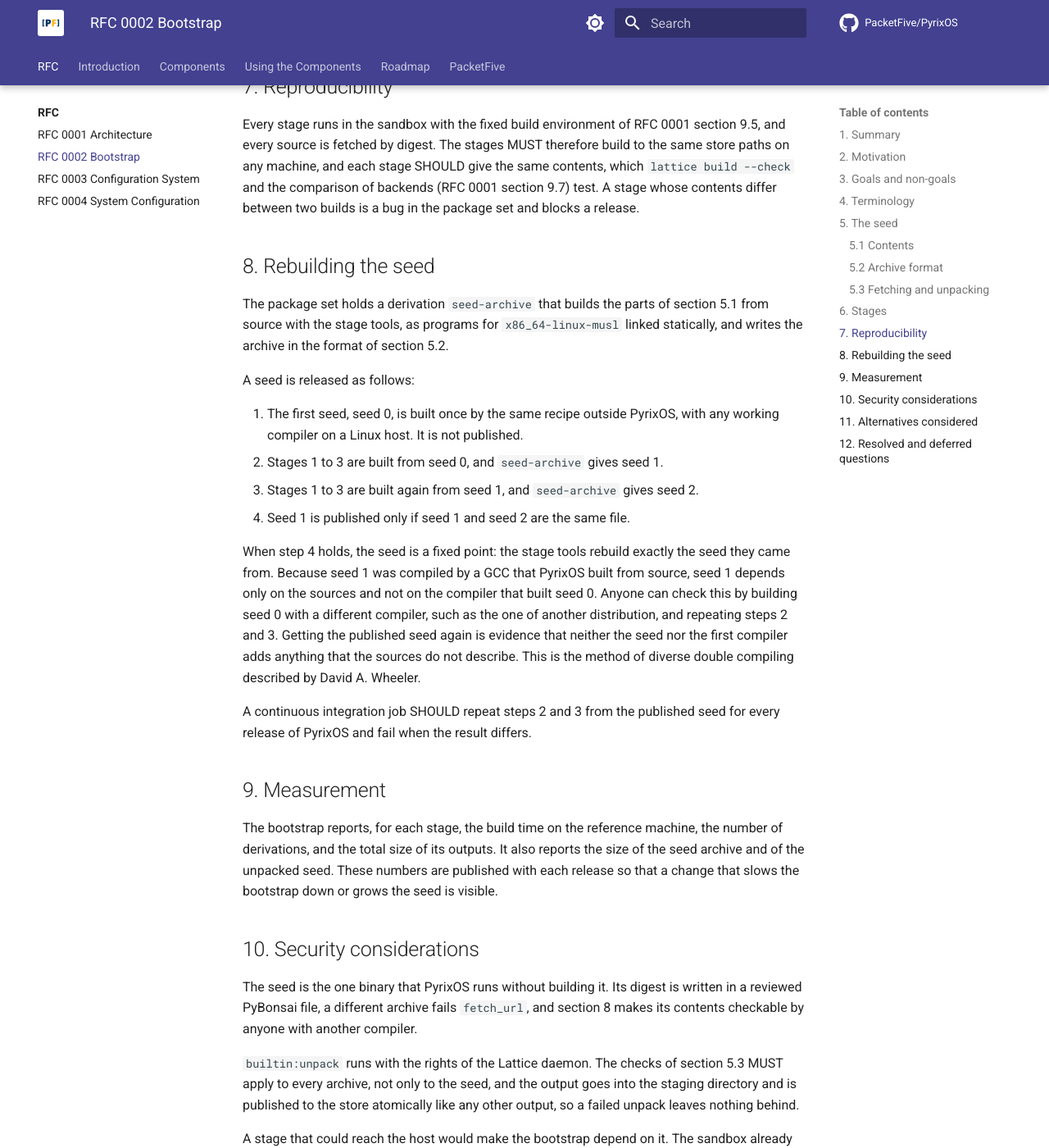
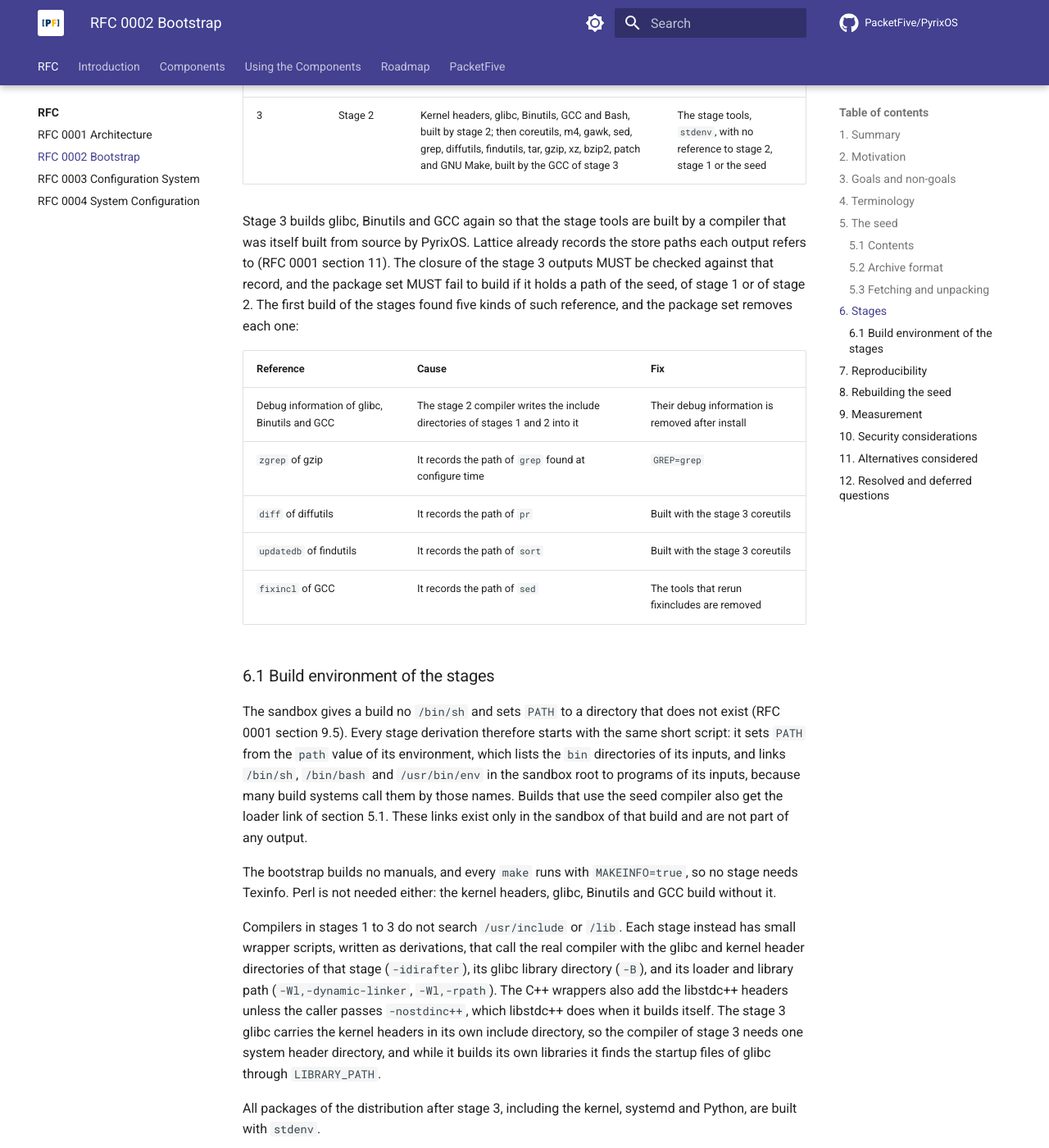
Before and after one commit to PacketFive/PyrixOS, an MkDocs documentation site: the page built from docs/rfc/0002-bootstrap.md, in a window 1280 px wide and 1400 px high, scrolled down 4346 px. Shown: the whole window at 82% size. Built offline with MkDocs 1.6.1 and Material for MkDocs 9.7.7, drawn with Linux system fonts in a browser that asks for light colours; comment, search, counter and statistics services are not loaded; some of the changed text lies outside the part shown.

Commit message:
Add bootstrap package set; build stages 1 to 3
Signed-off-by: Weqaar Janjua <weqaar.janjua@gmail.com>

````diff
--- a/docs/rfc/0002-bootstrap.md
+++ b/docs/rfc/0002-bootstrap.md
@@ -61,16 +61,19 @@
 
 ### 5.1 Contents
 
-The seed MUST hold only statically linked programs and the files they read, and MUST NOT name a path outside itself. Its programs find their own files relative to their location, so it works at any store path.
+The programs of the seed MUST be statically linked, and the seed MUST NOT need a file outside itself. Its programs find their own files relative to their location, so it works at any store path.
 
 | Part | Purpose |
 | --- | --- |
 | BusyBox | Shell, core utilities, `sed`, `awk`, `grep`, `find`, `diff`, `patch`, `tar`, `gzip`, `xz` decompression |
 | GNU Make | Running the build systems of stage 1 |
 | GNU Binutils | Assembler, linker and archive tools |
-| GCC with C and C++, and musl | A compiler that targets `x86_64-linux-musl` and links statically, so the programs of stage 1 need no shared library |
+| GCC with C and C++ | A compiler that targets `x86_64-linux-musl` |
+| musl | The C library of that compiler, as a static library and as a shared library that is also its program loader |
 
-The versions in the first seed are those of the stage 3 packages at the time of the seed release. A newer seed is needed only when a stage 1 package can no longer be built with the old one.
+The programs of stage 1 are linked against the shared musl of the seed. Each one names the loader and library directory of the seed by its store path (`-Wl,-dynamic-linker` and `-Wl,-rpath`), so it runs in any sandbox that has the seed as an input and in no other. The compiler of the seed still names `/lib/ld-musl-x86_64.so.1` as its default loader, and configure scripts link test programs without the flags above, so every build that uses the seed links that name to the loader of the seed in its own sandbox root.
+
+Seed 0 takes GCC 11.2.1, Binutils 2.37 and musl from the native x86_64 toolchain of musl.cc (`x86_64-linux-musl-native.tgz`, SHA-256 `eb1db6f0f3c2bdbdbfb993d7ef7e2eeef82ac1259f6a6e1757c33a97dbcef3ad`), and adds BusyBox 1.36.1 and GNU Make 4.4.1 built statically with that compiler. It unpacks to 245 MB and the archive is 58 MB. Later seeds are built by `seed-archive` (section 8) from the versions of the stage 3 packages at the time of the release. A newer seed is needed only when a stage 1 package can no longer be built with the old one.
 
 ### 5.2 Archive format
 
@@ -88,12 +91,12 @@
 
 ```python
 seed = unpack(fetch_url(
-    url="https://example.org/seed/x86_64/pyrix-seed-1.tar.xz",
-    sha256="<digest of the released seed>",
+    url="https://github.com/PacketFive/PyrixOS/releases/download/seed-0/pyrix-seed-0.tar.xz",
+    sha256="fb88d1cf923f3f02c520015ab06bd5c2d6276fe9b7917a976b7e35a64124ea1c",
 ))
 ```
 
-The URL above shows the form only. The real location and digest are fixed in the package set when the first seed is released, and the archive is also kept in the public binary cache so that one site going away does not stop a bootstrap.
+Each seed is published as an asset of a release of the PyrixOS repository whose tag is the name of the seed, and is also kept in the public binary cache so that one site going away does not stop a bootstrap.
 
 ## 6. Stages
 
@@ -102,11 +105,27 @@
 | Stage | Built with | Produces | Purpose |
 | --- | --- | --- | --- |
 | 0 | Nothing | `seed` | The unpacked seed |
-| 1 | Seed | GNU m4, bison, gawk, Python and Perl linked statically against musl; Binutils and GCC with C and C++ as a cross compiler for `x86_64-pyrix-linux-gnu`; Linux kernel headers; glibc built with that cross compiler | A toolchain that targets glibc without using any part of the host or the seed at run time of its output |
-| 2 | Stage 1 | Native Binutils, GCC, GNU Make, Bash, coreutils, sed, grep, gawk, findutils, diffutils, tar, gzip, xz, bzip2, patch, Perl and Python, linked against the glibc of stage 1 | Native tools of the distribution |
-| 3 | Stage 2 | The same packages and glibc again, built by stage 2 | The stage tools, `stdenv`, with no reference to stage 1 or the seed |
+| 1 | Seed | Bash, coreutils, sed, grep, gawk, diffutils, findutils, GNU m4, bison and Python, linked against the musl of the seed; Binutils and GCC with C and C++ as a cross compiler for `x86_64-pyrix-linux-gnu`; Linux kernel headers; glibc and libstdc++ built with that cross compiler | A toolchain that targets glibc without using any part of the host or the seed at run time of its output |
+| 2 | Stage 1 | Bash, coreutils, m4, gawk, sed, grep, diffutils, findutils, tar, gzip, xz, bzip2, patch, GNU Make, Binutils and GCC, cross compiled to run on the glibc of stage 1; then bison and Python, built by that GCC | Temporary native tools |
+| 3 | Stage 2 | Kernel headers, glibc, Binutils, GCC and Bash, built by stage 2; then coreutils, m4, gawk, sed, grep, diffutils, findutils, tar, gzip, xz, bzip2, patch and GNU Make, built by the GCC of stage 3 | The stage tools, `stdenv`, with no reference to stage 2, stage 1 or the seed |
 
-Stage 3 repeats stage 2 so that the stage tools are built by a compiler that was itself built from source by PyrixOS. Lattice already records the store paths each output refers to (RFC 0001 section 11). The stage 3 derivations MUST be checked against that record, and the package set MUST fail to build if any output of stage 3 refers to a path of the seed or of stage 1.
+Stage 3 builds glibc, Binutils and GCC again so that the stage tools are built by a compiler that was itself built from source by PyrixOS. Lattice already records the store paths each output refers to (RFC 0001 section 11). The closure of the stage 3 outputs MUST be checked against that record, and the package set MUST fail to build if it holds a path of the seed, of stage 1 or of stage 2. The first build of the stages found five kinds of such reference, and the package set removes each one:
+
+| Reference | Cause | Fix |
+| --- | --- | --- |
+| Debug information of glibc, Binutils and GCC | The stage 2 compiler writes the include directories of stages 1 and 2 into it | Their debug information is removed after install |
+| `zgrep` of gzip | It records the path of `grep` found at configure time | `GREP=grep` |
+| `diff` of diffutils | It records the path of `pr` | Built with the stage 3 coreutils |
+| `updatedb` of findutils | It records the path of `sort` | Built with the stage 3 coreutils |
+| `fixincl` of GCC | It records the path of `sed` | The tools that rerun fixincludes are removed |
+
+### 6.1 Build environment of the stages
+
+The sandbox gives a build no `/bin/sh` and sets `PATH` to a directory that does not exist (RFC 0001 section 9.5). Every stage derivation therefore starts with the same short script: it sets `PATH` from the `path` value of its environment, which lists the `bin` directories of its inputs, and links `/bin/sh`, `/bin/bash` and `/usr/bin/env` in the sandbox root to programs of its inputs, because many build systems call them by those names. Builds that use the seed compiler also get the loader link of section 5.1. These links exist only in the sandbox of that build and are not part of any output.
+
+The bootstrap builds no manuals, and every `make` runs with `MAKEINFO=true`, so no stage needs Texinfo. Perl is not needed either: the kernel headers, glibc, Binutils and GCC build without it.
+
+Compilers in stages 1 to 3 do not search `/usr/include` or `/lib`. Each stage instead has small wrapper scripts, written as derivations, that call the real compiler with the glibc and kernel header directories of that stage (`-idirafter`), its glibc library directory (`-B`), and its loader and library path (`-Wl,-dynamic-linker`, `-Wl,-rpath`). The C++ wrappers also add the libstdc++ headers unless the caller passes `-nostdinc++`, which libstdc++ does when it builds itself. The stage 3 glibc carries the kernel headers in its own include directory, so the compiler of stage 3 needs one system header directory, and while it builds its own libraries it finds the startup files of glibc through `LIBRARY_PATH`.
 
 All packages of the distribution after stage 3, including the kernel, systemd and Python, are built with `stdenv`.
 
@@ -114,13 +133,15 @@
 
 Every stage runs in the sandbox with the fixed build environment of RFC 0001 section 9.5, and every source is fetched by digest. The stages MUST therefore build to the same store paths on any machine, and each stage SHOULD give the same contents, which `lattice build --check` and the comparison of backends (RFC 0001 section 9.7) test. A stage whose contents differ between two builds is a bug in the package set and blocks a release.
 
+The first check of the stage 3 glibc found such a bug: its static libraries differed between two builds, because `ar` and `strip` write the time stamp and owner of each member. The stage 3 Binutils is configured with `--enable-deterministic-archives`, and the debug information is removed with `strip -D`, which writes those fields as zero. After that change the stage 3 glibc, Binutils, GCC, GNU Make, sed, m4, grep and xz each rebuilt with the same contents on one machine. The comparison between two machines is not done yet.
+
 ## 8. Rebuilding the seed
 
-The package set holds a derivation `seed-archive` that builds the parts of section 5.1 from source with the stage tools, as programs for `x86_64-linux-musl` linked statically, and writes the archive in the format of section 5.2.
+The package set will hold a derivation `seed-archive` that builds the parts of section 5.1 from source with the stage tools, as programs for `x86_64-linux-musl` linked statically, and writes the archive in the format of section 5.2. It is not written yet.
 
 A seed is released as follows:
 
-1. The first seed, seed 0, is built once by the same recipe outside PyrixOS, with any working compiler on a Linux host. It is not published.
+1. The first seed, seed 0, is assembled once outside PyrixOS, as section 5.1 describes. It is published so that the stages can be built, but it is trusted only through its digest.
 2. Stages 1 to 3 are built from seed 0, and `seed-archive` gives seed 1.
 3. Stages 1 to 3 are built again from seed 1, and `seed-archive` gives seed 2.
 4. Seed 1 is published only if seed 1 and seed 2 are the same file.
````
Also changed, not shown: README.md (+8 -1 lines), docs/rfc/0001-pyrixos-architecture.md (+3 -0 lines), 1 other file.
